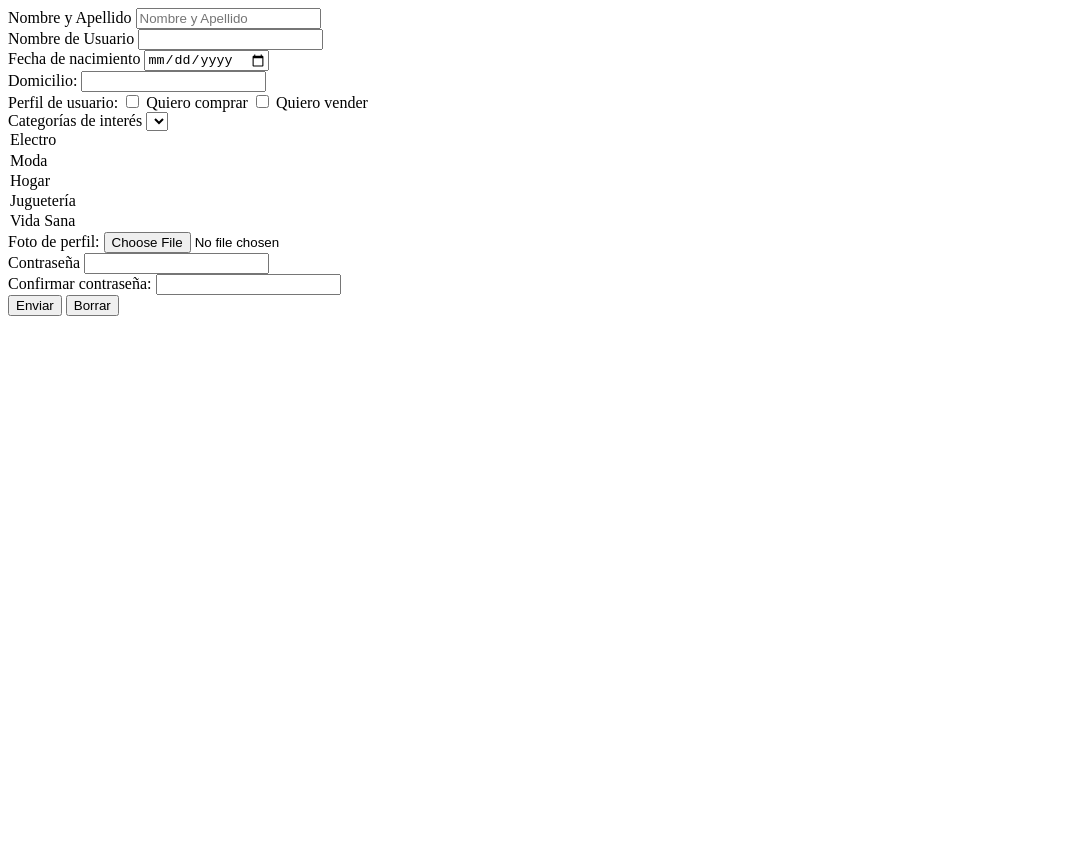
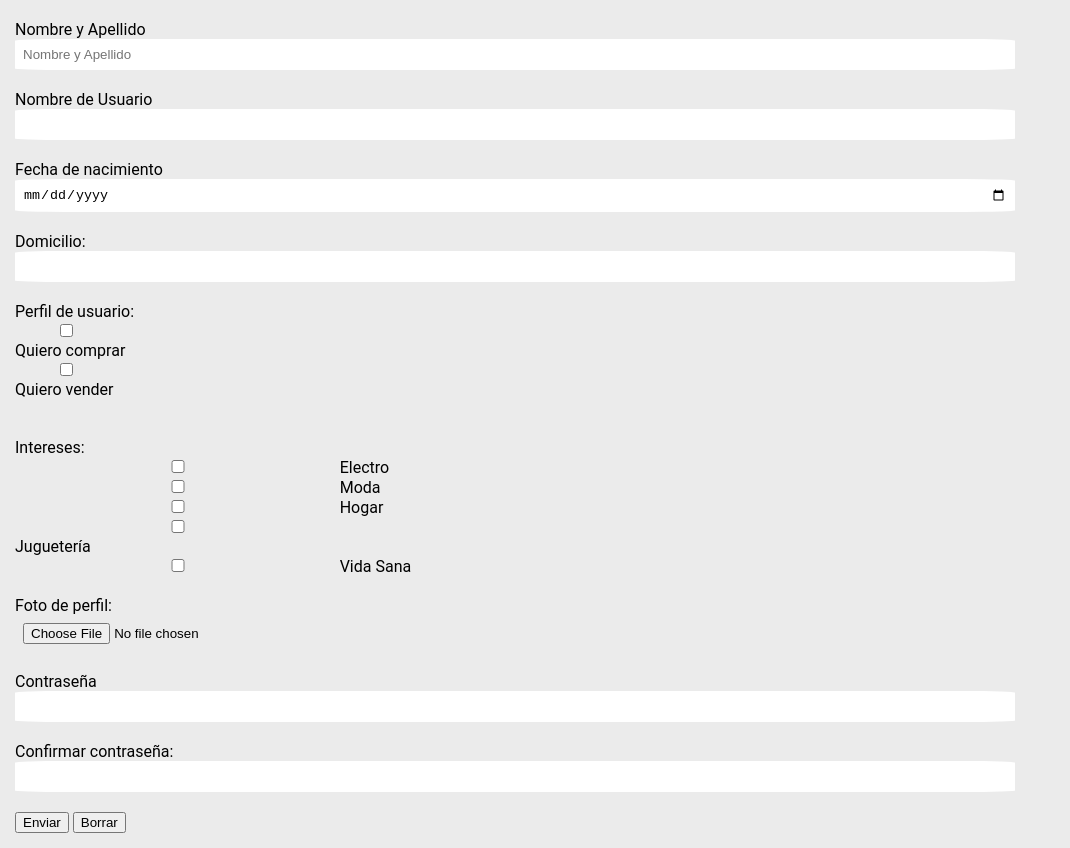
Before and after one commit to julietadicio/mercado-liebre, a website: page views/register.html in a window 1280 px wide. Shown: the whole page, without its empty margins (0-1070 px from the left). Before the commit the page ends 800 px from the top, so only its background shows below. Drawn offline with Linux system fonts and the light colour scheme.

Commit message:
Agregando register y login

```diff
--- /dev/null
+++ b/public/css/register.css
@@ -0,0 +1,33 @@
+* {
+    box-sizing: border-box;
+}
+
+body {
+    background-color: #ebebeb;
+    margin: 15px;
+    font-family: 'Roboto', sans-serif;
+}
+
+div {
+    margin-top: 20px;
+    display: block;
+}
+
+div label {
+    display: block;
+}
+
+.intereses-div {
+    display: block;
+}
+
+input {
+    border: none;
+    padding: 8px;
+    border-radius: 5%;
+    width: 80%;
+}
+
+.perfil, .intereses {
+    width: fit-content;
+}
--- a/views/register.html
+++ b/views/register.html
@@ -5,6 +5,7 @@
     <meta charset="UTF-8">
     <meta http-equiv="X-UA-Compatible" content="IE=edge">
     <meta name="viewport" content="width=device-width, initial-scale=1.0">
+    <link rel="stylesheet" href="/css/register.css">
     <title>Registro</title>
 </head>
 
@@ -26,21 +27,20 @@
             <label>Domicilio:</label>
             <input type="text" name="domicilio">
         </div>
-        <div>
+        <div class="perfil">
             <label>Perfil de usuario:</label>
             <input type="checkbox" name="comprar" id="comprar">
             <label for="comprar">Quiero comprar</label>
             <input type="checkbox" name="vender" id="vender">
             <label for="vender"> Quiero vender</label><br>
         </div>
-        <div>
-            <label>Categorías de interés</label>
-            <select name="categorias"></select>
-            <option value="electro">Electro</option>
-            <option value="moda">Moda</option>
-            <option value="hogar">Hogar</option>
-            <option value="jugue">Juguetería</option>
-            <option value="vidasana">Vida Sana</option>
+        <div class="intereses">
+            <label class="intereses">Intereses:</label>
+            <input type="checkbox" name="electro">Electro</input>
+            <input type="checkbox" name="moda">Moda</input>
+            <input type="checkbox" name="hogar">Hogar</input>
+            <input type="checkbox" name="jugue">Juguetería</input>
+            <input type="checkbox" name="vidasana">Vida Sana</input>
         </div>
         <div>
             <label>Foto de perfil:</label>
```
Also changed, not shown: views/home.html (+3 -3 lines).
